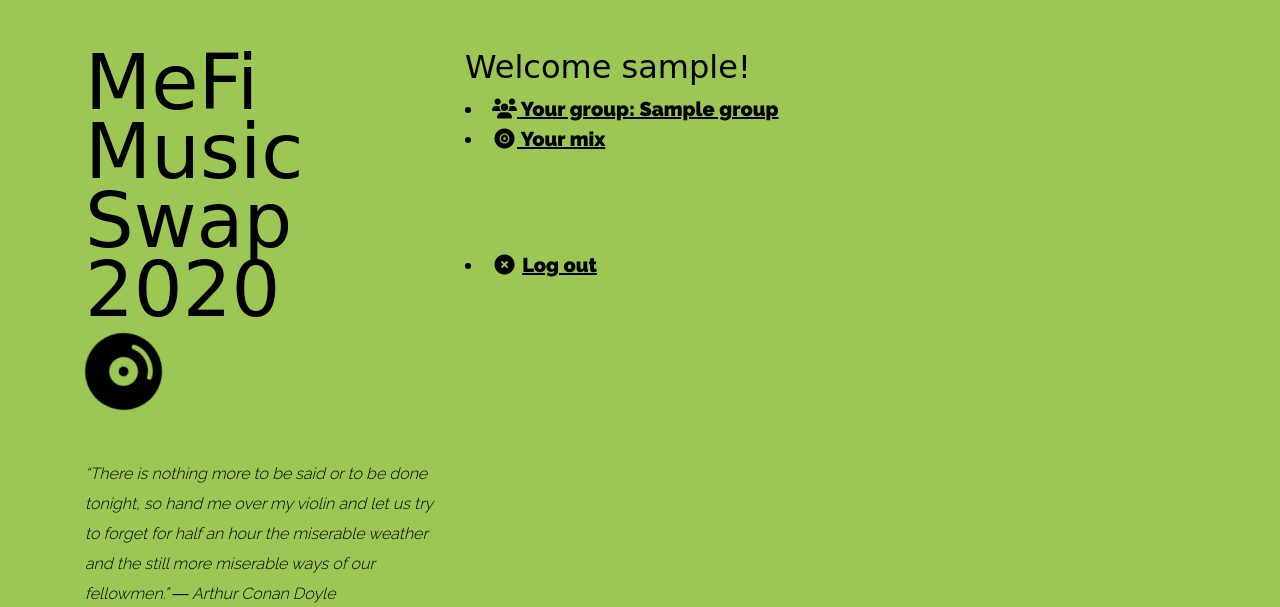
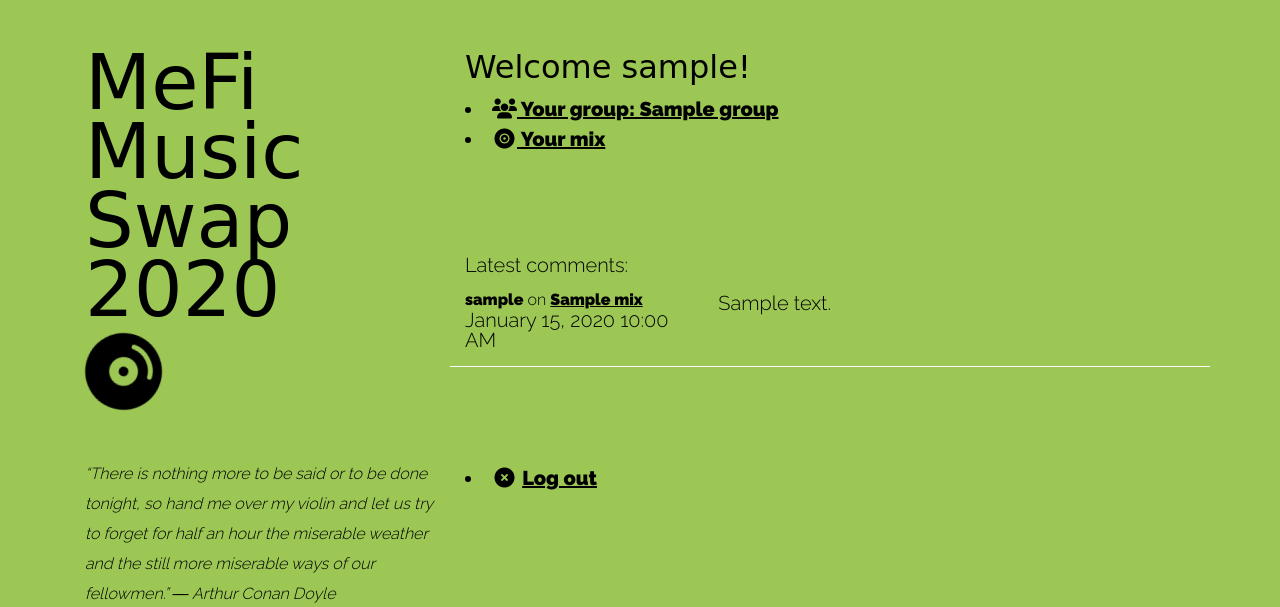
Before and after one commit to rodrigo-c/mefimusw20, a Django app: page /wall in a window 1280 px wide. Shown: the top 607 px of the page. Run offline with Django 3.2, Linux system fonts and the light colour scheme; a user stored in the database is signed in; tables that the repository leaves empty hold one stand-in row (values such as "Sample post"); some libraries are stand-ins or nearby versions; some web fonts are replaced.

Commit message:
colors OK

```diff
--- a/core/templates/core/wall.html
+++ b/core/templates/core/wall.html
@@ -23,13 +23,13 @@
                         <h2> Welcome {{ user.mefi_handle }}!
                         </h2>
                         {% if request.user.the_group %}
-                            <li><a href="{{ request.user.the_group.get_absolute_url }}"><i class="fas fa-users fa-fw"></i>
+                            <li><a href="{{ request.user.the_group.get_absolute_url }}"><i
+                                    class="fas fa-users fa-fw"></i>
                                 Your group: {{ request.user.the_group }}</a></li>{% endif %}
                         {% if request.user.get_absolute_url %}
-                            <li><a href="{{ request.user.get_absolute_url }}"><i class="fa fa-record-vinyl fa-fw"></i> Your
+                            <li><a href="{{ request.user.get_absolute_url }}"><i class="fa fa-record-vinyl fa-fw"></i>
+                                Your
                                 mix</a></li>{% endif %}
-
-
 
 
                     </div>
@@ -47,15 +47,32 @@
                             </ul>
                         </div>
                     {% endif %}
+
+
+                    <div class="col-12 my-5">
+                        Latest comments:
+                        {% for comment in comments %}
+                            <div class="row border-bottom border-white  pt-2 pb-3" id="comment-{{ comment.id }}">
+                                <div class="col-4" style="line-height: 1em">  <small>
+                                        <strong>{{ comment.user.mefi_handle }}</strong> on <strong> <a href="{{ comment.content_object.get_absolute_url }}">
+                                            {{ comment.content_object }}
+                                        </a></strong></small><br>
+                                  {{ comment.datetime|date:'F j, Y g:i A' }}</small>
+
+                                </div>
+                                <div class="col-8 ">
+                                    {{ comment.text }}
+                                </div>
+                            </div>
+                        {% endfor %}
+                    </div>
                       <div class="col-12 my-5">
                         {% if request.user.is_authenticated %}
                             <li><i class="fa fa-times-circle fa-fw"></i> <a href="{% url 'logout' %}"> Log out</a>
                             </li>{% endif %}
                     </div>
                 </div>
-                {#            <div class="row">#}
-                {#                Groups:#}
-                {#            </div>#}
+
             </div>
         </div>
     </div>
--- a/core/views.py
+++ b/core/views.py
@@ -100,7 +100,7 @@ def wall(request):
     if request.user.the_group:
         othergroups = Group.objects.exclude(id=request.user.the_group.id)
     # events = Event.objects.all()[:20]
-
+    comments = Comment.objects.order_by('-datetime')[:12]
     return render(request, 'core/wall.html', locals())
 
 
```
Lines whose indentation alone changed are shown as unchanged.
